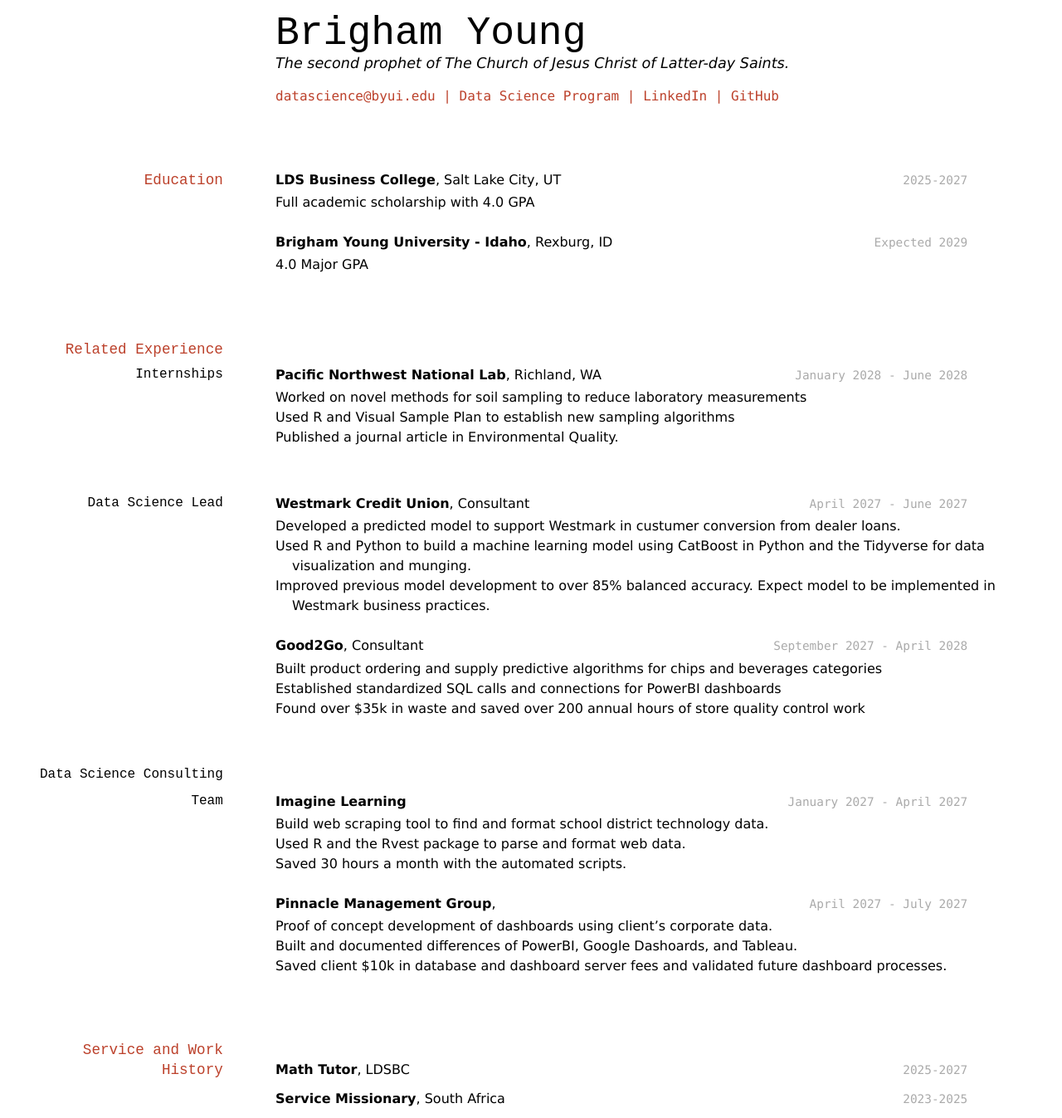
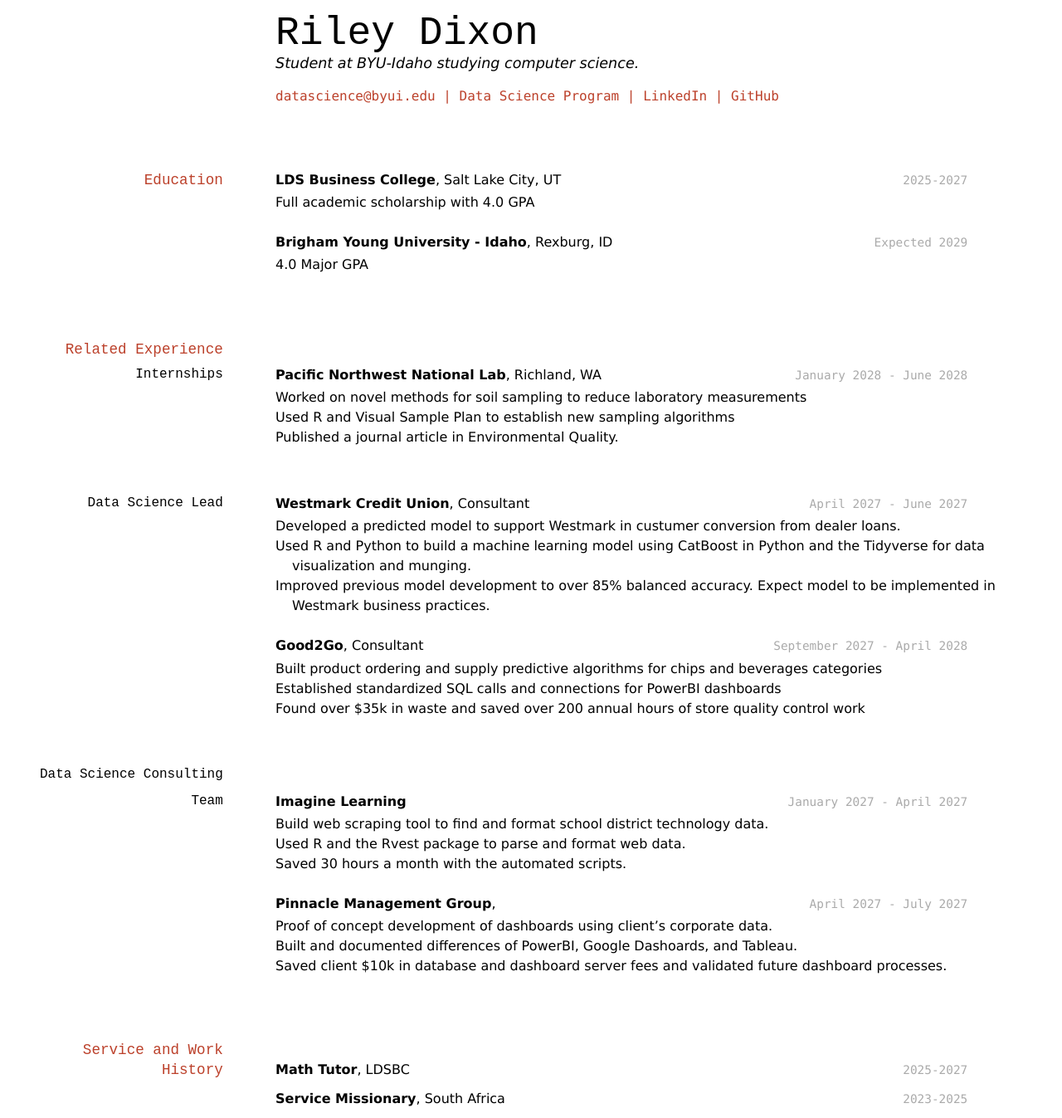
Before and after one commit to 6tfackr9/riley_dixon_resume, a Jekyll site: the page built from docs/index.md, in a window 1280 px wide. Shown: the whole page at 83% size. Built offline with Jekyll 4.4.1, drawn with Linux system fonts in a browser that asks for light colours.

Commit message:
Update index.md

```diff
--- a/docs/index.md
+++ b/docs/index.md
@@ -1,9 +1,9 @@
 ---
 layout: cv
-title: Brigham Young's Resume
+title: R Dixon's Resume
 ---
-# Brigham Young
-The second prophet of The Church of Jesus Christ of Latter-day Saints.
+# Riley Dixon
+Student at BYU-Idaho studying computer science.
 
 <div id="webaddress">
 <a href="datascience@byui.edu">datascience@byui.edu</a>
```
